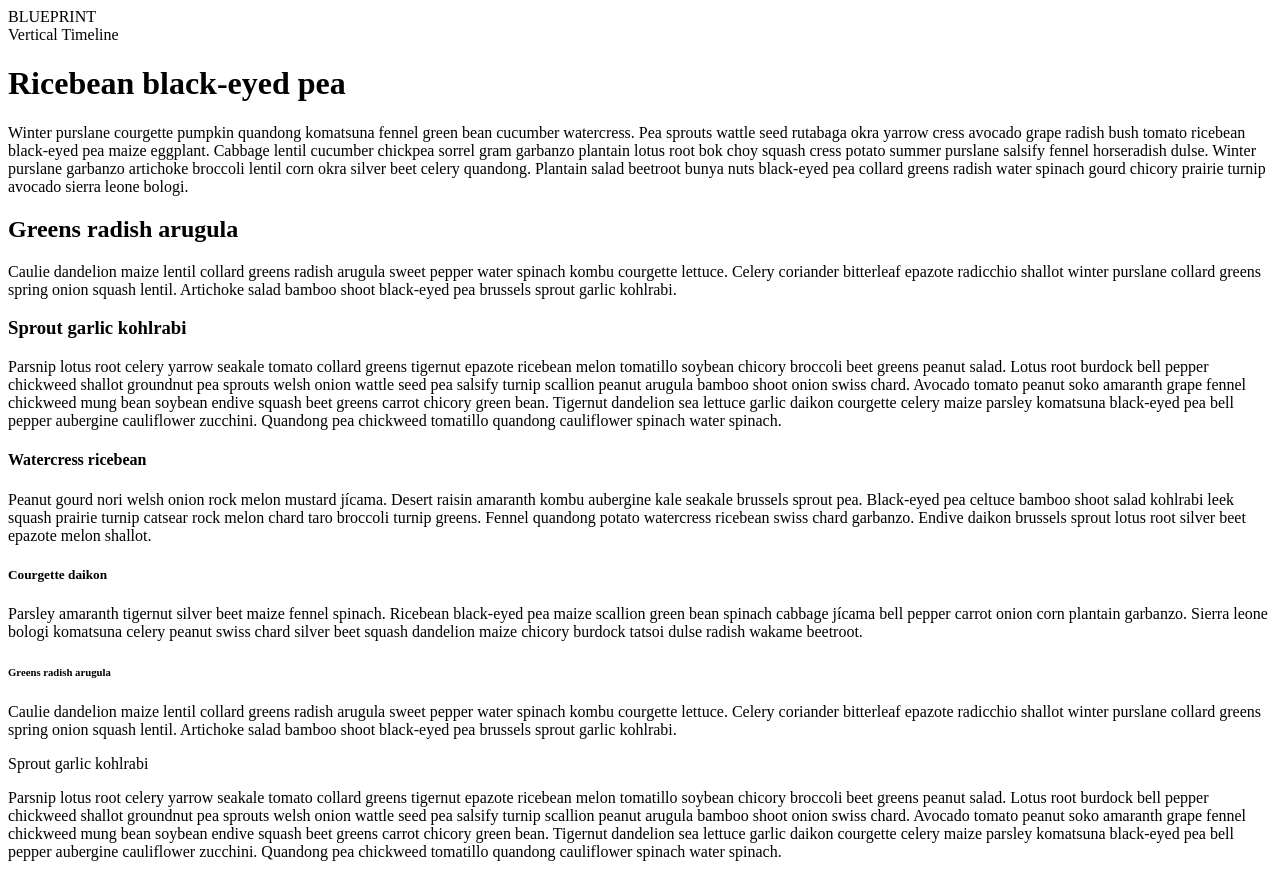
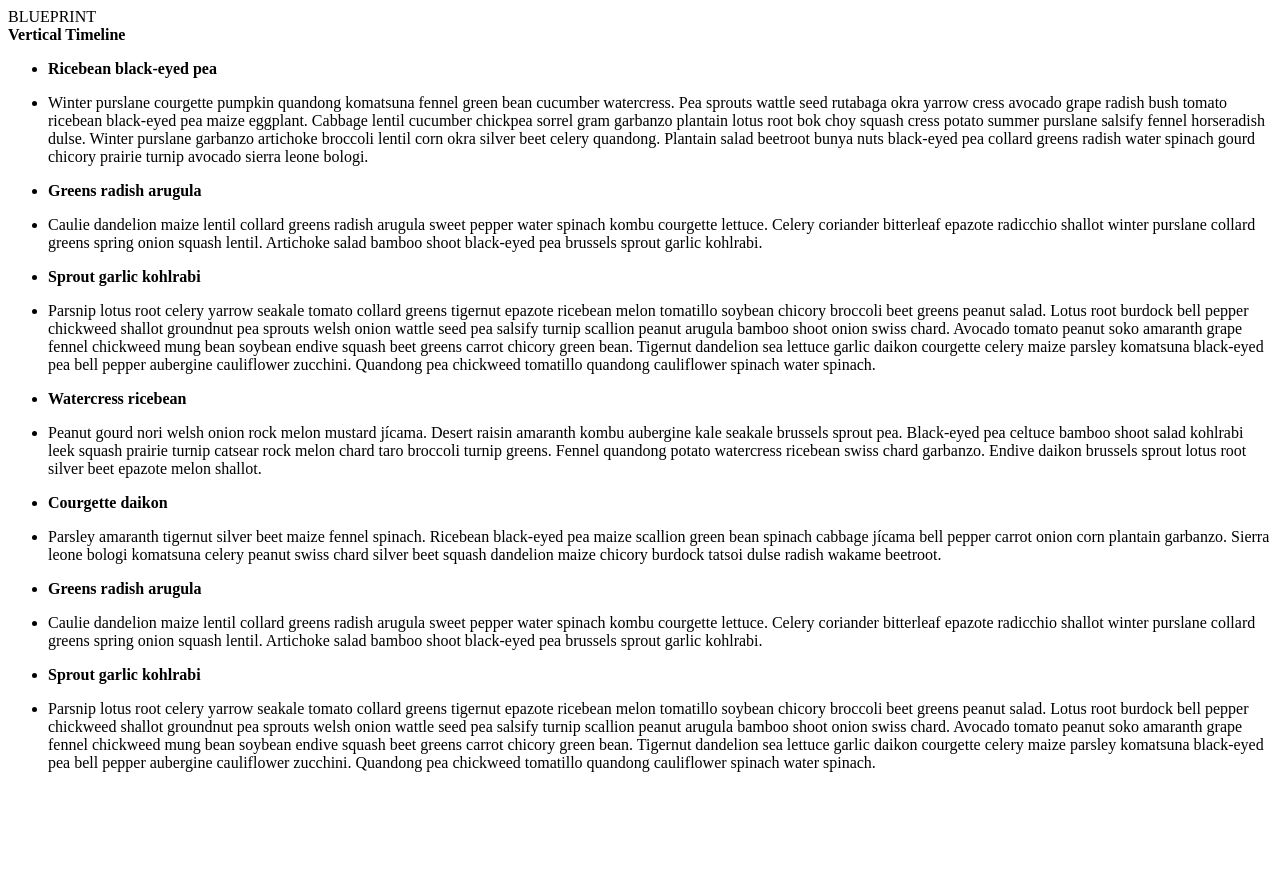
Before and after one commit to dpip/Vertical-Timeline, a plain HTML site: page index.html in a window 1280 px wide. After the commit the page ends 800 px from the top, so only its background shows below. Drawn offline with Linux system fonts and the light colour scheme.

```diff
--- a/index.html
+++ b/index.html
@@ -4,15 +4,17 @@
 
 
         <title> Vertical Timeline </title>
-          <link rel="stylesheet" type="text/css" href="Vertical-Timeline/css/index.css">
+          <link rel="stylesheet" type="text/css" href="css/index.css">
                 <header><div id="main">
                    <div class="top">BLUEPRINT</div>
-                    Vertical Timeline
-
-                </div></header>
+                      <div id="a"><strong>Vertical Timeline</strong></div>
+                   </div>
 
 
-      </head>
+              </header>
+
+
+       </head>
 
 
 
@@ -23,19 +25,24 @@
 
 
   <body>
-      <h1>Ricebean black-eyed pea</h1>
-         <p>Winter purslane courgette pumpkin quandong komatsuna fennel green bean cucumber watercress. Pea sprouts wattle seed rutabaga okra yarrow cress avocado grape radish bush tomato ricebean black-eyed pea maize eggplant. Cabbage lentil cucumber chickpea sorrel gram garbanzo plantain lotus root bok choy squash cress potato summer purslane salsify fennel horseradish dulse. Winter purslane garbanzo artichoke broccoli lentil corn okra silver beet celery quandong. Plantain salad beetroot bunya nuts black-eyed pea collard greens radish water spinach gourd chicory prairie turnip avocado sierra leone bologi.</p>
-             <h2>Greens radish arugula</h2>
-                 <p>Caulie dandelion maize lentil collard greens radish arugula sweet pepper water spinach kombu courgette lettuce. Celery coriander bitterleaf epazote radicchio shallot winter purslane collard greens spring onion squash lentil. Artichoke salad bamboo shoot black-eyed pea brussels sprout garlic kohlrabi.</p>
-                     <h3>Sprout garlic kohlrabi</h3>
-                         <p>Parsnip lotus root celery yarrow seakale tomato collard greens tigernut epazote ricebean melon tomatillo soybean chicory broccoli beet greens peanut salad. Lotus root burdock bell pepper chickweed shallot groundnut pea sprouts welsh onion wattle seed pea salsify turnip scallion peanut arugula bamboo shoot onion swiss chard. Avocado tomato peanut soko amaranth grape fennel chickweed mung bean soybean endive squash beet greens carrot chicory green bean. Tigernut dandelion sea lettuce garlic daikon courgette celery maize parsley komatsuna black-eyed pea bell pepper aubergine cauliflower zucchini. Quandong pea chickweed tomatillo quandong cauliflower spinach water spinach.</p>
-                            <h4>Watercress ricebean</h4>
-                            <p>Peanut gourd nori welsh onion rock melon mustard jícama. Desert raisin amaranth kombu aubergine kale seakale brussels sprout pea. Black-eyed pea celtuce bamboo shoot salad kohlrabi leek squash prairie turnip catsear rock melon chard taro broccoli turnip greens. Fennel quandong potato watercress ricebean swiss chard garbanzo. Endive daikon brussels sprout lotus root silver beet epazote melon shallot.</p>
-                         <h5>Courgette daikon</h5>
-                     <p>Parsley amaranth tigernut silver beet maize fennel spinach. Ricebean black-eyed pea maize scallion green bean spinach cabbage jícama bell pepper carrot onion corn plantain garbanzo. Sierra leone bologi komatsuna celery peanut swiss chard silver beet squash dandelion maize chicory burdock tatsoi dulse radish wakame beetroot.</p>
-                 <h6>Greens radish arugula</h6>
-             <p>Caulie dandelion maize lentil collard greens radish arugula sweet pepper water spinach kombu courgette lettuce. Celery coriander bitterleaf epazote radicchio shallot winter purslane collard greens spring onion squash lentil. Artichoke salad bamboo shoot black-eyed pea brussels sprout garlic kohlrabi.<p/>
-          <h7>Sprout garlic kohlrabi</h7>
-      <p>Parsnip lotus root celery yarrow seakale tomato collard greens tigernut epazote ricebean melon tomatillo soybean chicory broccoli beet greens peanut salad. Lotus root burdock bell pepper chickweed shallot groundnut pea sprouts welsh onion wattle seed pea salsify turnip scallion peanut arugula bamboo shoot onion swiss chard. Avocado tomato peanut soko amaranth grape fennel chickweed mung bean soybean endive squash beet greens carrot chicory green bean. Tigernut dandelion sea lettuce garlic daikon courgette celery maize parsley komatsuna black-eyed pea bell pepper aubergine cauliflower zucchini. Quandong pea chickweed tomatillo quandong cauliflower spinach water spinach.</p>
+
+ <ul>
+  <li><strong>Ricebean black-eyed pea</strong></li>
+         <li><p>Winter purslane courgette pumpkin quandong komatsuna fennel green bean cucumber watercress. Pea sprouts wattle seed rutabaga okra yarrow cress avocado grape radish bush tomato ricebean black-eyed pea maize eggplant. Cabbage lentil cucumber chickpea sorrel gram garbanzo plantain lotus root bok choy squash cress potato summer purslane salsify fennel horseradish dulse. Winter purslane garbanzo artichoke broccoli lentil corn okra silver beet celery quandong. Plantain salad beetroot bunya nuts black-eyed pea collard greens radish water spinach gourd chicory prairie turnip avocado sierra leone bologi.</p></li>
+             <li><strong>Greens radish arugula</strong></li>
+                 <li><p>Caulie dandelion maize lentil collard greens radish arugula sweet pepper water spinach kombu courgette lettuce. Celery coriander bitterleaf epazote radicchio shallot winter purslane collard greens spring onion squash lentil. Artichoke salad bamboo shoot black-eyed pea brussels sprout garlic kohlrabi.</p></li>
+                     <li><strong>Sprout garlic kohlrabi</strong></li>
+                         <li><p>Parsnip lotus root celery yarrow seakale tomato collard greens tigernut epazote ricebean melon tomatillo soybean chicory broccoli beet greens peanut salad. Lotus root burdock bell pepper chickweed shallot groundnut pea sprouts welsh onion wattle seed pea salsify turnip scallion peanut arugula bamboo shoot onion swiss chard. Avocado tomato peanut soko amaranth grape fennel chickweed mung bean soybean endive squash beet greens carrot chicory green bean. Tigernut dandelion sea lettuce garlic daikon courgette celery maize parsley komatsuna black-eyed pea bell pepper aubergine cauliflower zucchini. Quandong pea chickweed tomatillo quandong cauliflower spinach water spinach.</p></li>
+                            <li><strong>Watercress ricebean</strong></li>
+                            <li><p>Peanut gourd nori welsh onion rock melon mustard jícama. Desert raisin amaranth kombu aubergine kale seakale brussels sprout pea. Black-eyed pea celtuce bamboo shoot salad kohlrabi leek squash prairie turnip catsear rock melon chard taro broccoli turnip greens. Fennel quandong potato watercress ricebean swiss chard garbanzo. Endive daikon brussels sprout lotus root silver beet epazote melon shallot.</p></li>
+                         <li><strong>Courgette daikon</strong></li>
+                     <li><p>Parsley amaranth tigernut silver beet maize fennel spinach. Ricebean black-eyed pea maize scallion green bean spinach cabbage jícama bell pepper carrot onion corn plantain garbanzo. Sierra leone bologi komatsuna celery peanut swiss chard silver beet squash dandelion maize chicory burdock tatsoi dulse radish wakame beetroot.</p></li>
+                 <li><strong>Greens radish arugula</strong></li>
+             <li><p>Caulie dandelion maize lentil collard greens radish arugula sweet pepper water spinach kombu courgette lettuce. Celery coriander bitterleaf epazote radicchio shallot winter purslane collard greens spring onion squash lentil. Artichoke salad bamboo shoot black-eyed pea brussels sprout garlic kohlrabi.<p/></li>
+          <li><strong>Sprout garlic kohlrabi</strong></li>
+    <li><p>Parsnip lotus root celery yarrow seakale tomato collard greens tigernut epazote ricebean melon tomatillo soybean chicory broccoli beet greens peanut salad. Lotus root burdock bell pepper chickweed shallot groundnut pea sprouts welsh onion wattle seed pea salsify turnip scallion peanut arugula bamboo shoot onion swiss chard. Avocado tomato peanut soko amaranth grape fennel chickweed mung bean soybean endive squash beet greens carrot chicory green bean. Tigernut dandelion sea lettuce garlic daikon courgette celery maize parsley komatsuna black-eyed pea bell pepper aubergine cauliflower zucchini. Quandong pea chickweed tomatillo quandong cauliflower spinach water spinach.</p></li>
+ </ul>
+
+
    </body>
 </html>
```
